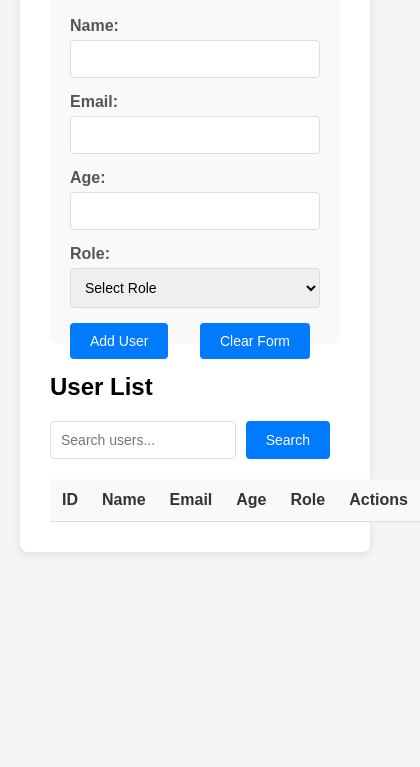
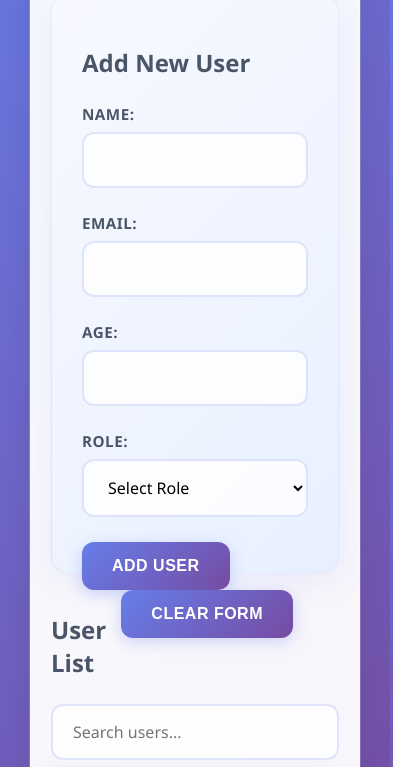
Before and after one commit to SachinPeer/tRcodgen_HTML, a plain HTML site: page index.html in a window 390 px wide. Shown: the part 246-1013 px from the top of the page, 420 px wide, since content can reach past the window. Before the commit the page ends 844 px from the top, so only its background shows below. Drawn offline with Linux system fonts and the light colour scheme.

Commit message:
🎨 Enhance UI with production-level design
✨ Features:
- Modern gradient backgrounds and glassmorphism effects
- Professional typography with Segoe UI font family
- Smooth animations and hover effects
- Enhanced form styling with focus states
- Beautiful gradient buttons with shadows
- Improved table design with hover animations
- Modern error message styling with slide-in animation
- Responsive design for mobile devices
- Backdrop blur effects and modern shadows

🐛 Bugs Preserved:
- HTML: Email input type='text' (should be email)
- CSS: Buttons still float left/right (layout bug)
- JS: Edit still shows 'Failed to edit' message

🎯 Production-ready styling while maintaining testable bugs

```diff
--- a/styles.css
+++ b/styles.css
@@ -1,70 +1,119 @@
+* {
+    box-sizing: border-box;
+}
+
 body {
-    font-family: Arial, sans-serif;
+    font-family: 'Segoe UI', Tahoma, Geneva, Verdana, sans-serif;
     margin: 0;
     padding: 20px;
-    background-color: #f5f5f5;
+    background: linear-gradient(135deg, #667eea 0%, #764ba2 100%);
+    min-height: 100vh;
 }
 
 .container {
     max-width: 1200px;
     margin: 0 auto;
-    background: white;
-    padding: 30px;
-    border-radius: 8px;
-    box-shadow: 0 2px 10px rgba(0,0,0,0.1);
+    background: rgba(255, 255, 255, 0.95);
+    backdrop-filter: blur(10px);
+    padding: 40px;
+    border-radius: 20px;
+    box-shadow: 0 20px 40px rgba(0,0,0,0.1), 0 0 0 1px rgba(255,255,255,0.2);
+    border: 1px solid rgba(255,255,255,0.3);
 }
 
 h1 {
     text-align: center;
-    color: #333;
-    margin-bottom: 30px;
+    background: linear-gradient(135deg, #667eea 0%, #764ba2 100%);
+    -webkit-background-clip: text;
+    -webkit-text-fill-color: transparent;
+    background-clip: text;
+    font-size: 2.5rem;
+    font-weight: 700;
+    margin-bottom: 40px;
+    text-shadow: 0 2px 4px rgba(0,0,0,0.1);
 }
 
 .user-form {
-    background: #f9f9f9;
-    padding: 20px;
-    border-radius: 6px;
-    margin-bottom: 30px;
+    background: linear-gradient(135deg, #f8f9ff 0%, #e8f0ff 100%);
+    padding: 30px;
+    border-radius: 16px;
+    margin-bottom: 40px;
+    border: 1px solid rgba(102, 126, 234, 0.1);
+    box-shadow: 0 8px 32px rgba(102, 126, 234, 0.1);
 }
 
 .form-group {
-    margin-bottom: 15px;
+    margin-bottom: 25px;
+}
+
+.user-form h2 {
+    color: #4a5568;
+    font-size: 1.5rem;
+    margin-bottom: 25px;
+    font-weight: 600;
 }
 
 label {
     display: block;
-    margin-bottom: 5px;
-    font-weight: bold;
-    color: #555;
+    margin-bottom: 8px;
+    font-weight: 600;
+    color: #4a5568;
+    font-size: 0.95rem;
+    text-transform: uppercase;
+    letter-spacing: 0.5px;
 }
 
 input, select {
     width: 100%;
-    padding: 10px;
-    border: 1px solid #ddd;
-    border-radius: 4px;
-    font-size: 14px;
-    box-sizing: border-box;
+    padding: 15px 20px;
+    border: 2px solid rgba(102, 126, 234, 0.2);
+    border-radius: 12px;
+    font-size: 16px;
+    background: rgba(255, 255, 255, 0.8);
+    transition: all 0.3s ease;
+    font-family: inherit;
+}
+
+input:focus, select:focus {
+    outline: none;
+    border-color: #667eea;
+    background: rgba(255, 255, 255, 1);
+    box-shadow: 0 0 0 3px rgba(102, 126, 234, 0.1);
+    transform: translateY(-2px);
 }
 
 button {
-    background: #007bff;
+    background: linear-gradient(135deg, #667eea 0%, #764ba2 100%);
     color: white;
-    padding: 10px 20px;
+    padding: 15px 30px;
     border: none;
-    border-radius: 4px;
+    border-radius: 12px;
     cursor: pointer;
-    margin-right: 10px;
-    font-size: 14px;
+    margin-right: 15px;
+    font-size: 16px;
+    font-weight: 600;
+    transition: all 0.3s ease;
+    box-shadow: 0 4px 15px rgba(102, 126, 234, 0.3);
+    text-transform: uppercase;
+    letter-spacing: 0.5px;
 }
 
 button:hover {
-    background: #0056b3;
+    transform: translateY(-2px);
+    box-shadow: 0 8px 25px rgba(102, 126, 234, 0.4);
+}
+
+button:active {
+    transform: translateY(0);
 }
 
 /* CSS BUG: Submit button should be different color from Clear button */
 #clearBtn {
-    background: #007bff; /* Should be #6c757d (gray) */
+    background: linear-gradient(135deg, #667eea 0%, #764ba2 100%); /* Should be gray gradient */
+}
+
+#clearBtn:hover {
+    background: linear-gradient(135deg, #5a67d8 0%, #6b46c1 100%);
 }
 
 /* CSS BUG: Buttons positioned at opposite corners - broken layout */
@@ -76,71 +125,166 @@ button:hover {
     float: right;
 }
 
+.user-list h2 {
+    color: #4a5568;
+    font-size: 1.5rem;
+    margin-bottom: 25px;
+    font-weight: 600;
+}
+
 .search-container {
-    margin-bottom: 20px;
+    margin-bottom: 30px;
     display: flex;
-    gap: 10px;
+    gap: 15px;
+    align-items: center;
 }
 
 #searchInput {
     flex: 1;
+    padding: 15px 20px;
+    border: 2px solid rgba(102, 126, 234, 0.2);
+    border-radius: 12px;
+    font-size: 16px;
+    background: rgba(255, 255, 255, 0.8);
+    transition: all 0.3s ease;
+}
+
+#searchInput:focus {
+    outline: none;
+    border-color: #667eea;
+    background: rgba(255, 255, 255, 1);
+    box-shadow: 0 0 0 3px rgba(102, 126, 234, 0.1);
+}
+
+#searchBtn {
+    padding: 15px 25px;
+    background: linear-gradient(135deg, #48bb78 0%, #38a169 100%);
+    border-radius: 12px;
+    font-size: 14px;
+    box-shadow: 0 4px 15px rgba(72, 187, 120, 0.3);
+}
+
+#searchBtn:hover {
+    background: linear-gradient(135deg, #38a169 0%, #2f855a 100%);
 }
 
 table {
     width: 100%;
     border-collapse: collapse;
     margin-top: 20px;
+    background: rgba(255, 255, 255, 0.8);
+    border-radius: 16px;
+    overflow: hidden;
+    box-shadow: 0 8px 32px rgba(0, 0, 0, 0.1);
 }
 
 th, td {
-    padding: 12px;
+    padding: 20px;
     text-align: left;
-    border-bottom: 1px solid #ddd;
+    border-bottom: 1px solid rgba(102, 126, 234, 0.1);
 }
 
 th {
-    background-color: #f8f9fa;
-    font-weight: bold;
-    color: #333;
+    background: linear-gradient(135deg, #667eea 0%, #764ba2 100%);
+    font-weight: 600;
+    color: white;
+    text-transform: uppercase;
+    letter-spacing: 0.5px;
+    font-size: 0.9rem;
+}
+
+tbody tr {
+    transition: all 0.3s ease;
+}
+
+tbody tr:hover {
+    background: rgba(102, 126, 234, 0.05);
+    transform: scale(1.01);
 }
 
 .action-btn {
-    background: #dc3545;
+    background: linear-gradient(135deg, #e53e3e 0%, #c53030 100%);
     color: white;
     border: none;
-    padding: 5px 10px;
-    border-radius: 3px;
+    padding: 8px 16px;
+    border-radius: 8px;
     cursor: pointer;
     font-size: 12px;
-    margin-right: 5px;
+    margin-right: 8px;
+    font-weight: 600;
+    transition: all 0.3s ease;
+    box-shadow: 0 2px 8px rgba(229, 62, 62, 0.3);
+    text-transform: uppercase;
+    letter-spacing: 0.3px;
 }
 
 .action-btn:hover {
-    background: #c82333;
+    background: linear-gradient(135deg, #c53030 0%, #9c2626 100%);
+    transform: translateY(-1px);
+    box-shadow: 0 4px 12px rgba(229, 62, 62, 0.4);
 }
 
 .edit-btn {
-    background: #28a745;
+    background: linear-gradient(135deg, #48bb78 0%, #38a169 100%);
+    box-shadow: 0 2px 8px rgba(72, 187, 120, 0.3);
 }
 
 .edit-btn:hover {
-    background: #218838;
+    background: linear-gradient(135deg, #38a169 0%, #2f855a 100%);
+    box-shadow: 0 4px 12px rgba(72, 187, 120, 0.4);
 }
 
 /* Error message styles */
 .error-message {
-    background-color: #f8d7da;
-    color: #721c24;
-    padding: 15px;
-    border: 1px solid #f5c6cb;
-    border-radius: 4px;
-    margin-bottom: 20px;
-    font-weight: bold;
+    background: linear-gradient(135deg, #fed7d7 0%, #feb2b2 100%);
+    color: #742a2a;
+    padding: 20px;
+    border: 2px solid rgba(229, 62, 62, 0.2);
+    border-radius: 12px;
+    margin-bottom: 30px;
+    font-weight: 600;
     text-align: center;
-    animation: fadeIn 0.3s ease-in;
+    animation: slideInDown 0.5s ease-out;
+    box-shadow: 0 8px 32px rgba(229, 62, 62, 0.2);
+    backdrop-filter: blur(10px);
 }
 
-@keyframes fadeIn {
-    from { opacity: 0; }
-    to { opacity: 1; }
+@keyframes slideInDown {
+    from {
+        opacity: 0;
+        transform: translateY(-30px);
+    }
+    to {
+        opacity: 1;
+        transform: translateY(0);
+    }
 }
+
+/* Responsive design */
+@media (max-width: 768px) {
+    .container {
+        padding: 20px;
+        margin: 10px;
+    }
+
+    h1 {
+        font-size: 2rem;
+    }
+
+    .search-container {
+        flex-direction: column;
+        gap: 10px;
+    }
+
+    #searchBtn {
+        width: 100%;
+    }
+
+    table {
+        font-size: 14px;
+    }
+
+    th, td {
+        padding: 12px 8px;
+    }
+}
```
